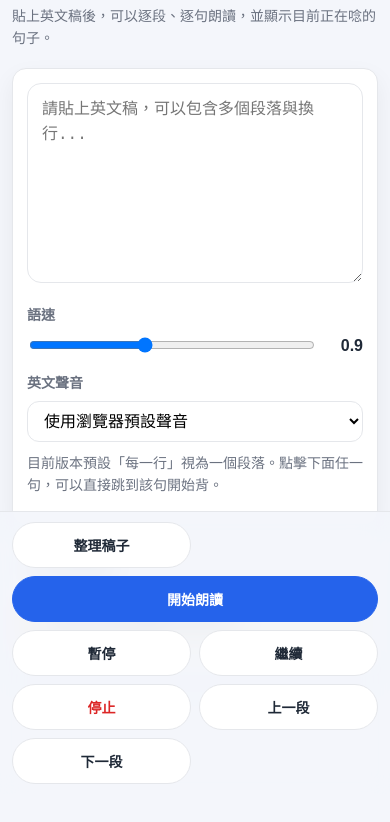
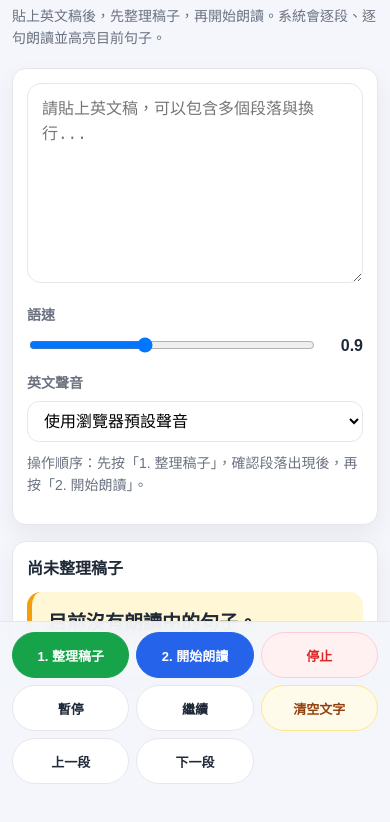
Before and after one commit to 10946009/english_speak_practise, a plain HTML site: page index.html in a window 390 px wide. Shown: the part 50-872 px from the top of the page. Drawn offline with Linux system fonts and the light colour scheme.

Commit message:
Update index.html

```diff
--- a/index.html
+++ b/index.html
@@ -14,6 +14,10 @@
       --border: #e5e7eb;
       --primary: #2563eb;
       --primary-dark: #1d4ed8;
+      --success: #16a34a;
+      --success-dark: #15803d;
+      --danger: #dc2626;
+      --danger-bg: #fff1f2;
       --warning-bg: #fff7d6;
       --warning-border: #f59e0b;
       --done: #9ca3af;
@@ -36,7 +40,7 @@
     .app {
       width: min(100%, 980px);
       margin: 0 auto;
-      padding: 24px 16px 120px;
+      padding: 24px 16px 130px;
     }
 
     .header {
@@ -209,7 +213,7 @@
       width: min(100%, 980px);
       margin: 0 auto;
       display: grid;
-      grid-template-columns: repeat(7, 1fr);
+      grid-template-columns: repeat(4, 1fr);
       gap: 8px;
     }
 
@@ -231,6 +235,16 @@
       box-shadow: 0 6px 14px rgba(0, 0, 0, 0.08);
     }
 
+    button.prepare {
+      background: var(--success);
+      border-color: var(--success);
+      color: white;
+    }
+
+    button.prepare:hover {
+      background: var(--success-dark);
+    }
+
     button.primary {
       background: var(--primary);
       border-color: var(--primary);
@@ -242,7 +256,15 @@
     }
 
     button.danger {
-      color: #dc2626;
+      background: var(--danger-bg);
+      border-color: #fecdd3;
+      color: var(--danger);
+    }
+
+    button.clear {
+      color: #92400e;
+      background: #fffbeb;
+      border-color: #fde68a;
     }
 
     .hint {
@@ -253,7 +275,7 @@
 
     @media (max-width: 768px) {
       .app {
-        padding: 18px 12px 170px;
+        padding: 18px 12px 185px;
       }
 
       .card {
@@ -291,12 +313,8 @@
 
       button {
         min-height: 46px;
-        font-size: 15px;
-        padding: 10px 8px;
-      }
-
-      button.primary {
-        grid-column: span 2;
+        font-size: 14px;
+        padding: 10px 6px;
       }
     }
 
@@ -314,15 +332,13 @@
       }
 
       .button-grid {
-        grid-template-columns: repeat(2, 1fr);
-      }
-
-      button.primary {
-        grid-column: span 2;
+        grid-template-columns: repeat(3, 1fr);
+        gap: 7px;
       }
 
       button {
-        font-size: 14px;
+        font-size: 13px;
+        padding: 9px 4px;
       }
     }
   </style>
@@ -332,7 +348,7 @@
   <main class="app">
     <section class="header">
       <h1>英文整篇稿朗讀背誦工具</h1>
-      <p>貼上英文稿後，可以逐段、逐句朗讀，並顯示目前正在唸的句子。</p>
+      <p>貼上英文稿後，先整理稿子，再開始朗讀。系統會逐段、逐句朗讀並高亮目前句子。</p>
     </section>
 
     <section class="card">
@@ -354,7 +370,7 @@
       </div>
 
       <p class="hint">
-        目前版本預設「每一行」視為一個段落。點擊下面任一句，可以直接跳到該句開始背。
+        操作順序：先按「1. 整理稿子」，確認段落出現後，再按「2. 開始朗讀」。
       </p>
     </section>
 
@@ -370,11 +386,14 @@
 
   <nav class="controls">
     <div class="button-grid">
-      <button onclick="prepareScript()">整理稿子</button>
-      <button class="primary" onclick="startReading()">開始朗讀</button>
+      <button class="prepare" onclick="prepareScript()">1. 整理稿子</button>
+      <button class="primary" onclick="startReading()">2. 開始朗讀</button>
+      <button class="danger" onclick="stopReading()">停止</button>
+
       <button onclick="pauseReading()">暫停</button>
       <button onclick="resumeReading()">繼續</button>
-      <button class="danger" onclick="stopReading()">停止</button>
+      <button class="clear" onclick="clearAll()">清空文字</button>
+
       <button onclick="previousParagraph()">上一段</button>
       <button onclick="nextParagraph()">下一段</button>
     </div>
@@ -667,6 +686,28 @@
       updateStatus();
     }
 
+    function clearAll() {
+      isReading = false;
+      window.speechSynthesis.cancel();
+
+      scriptInput.value = "";
+      paragraphs = [];
+      currentParagraphIndex = 0;
+      currentSentenceIndex = 0;
+
+      content.innerHTML = "";
+      statusBox.textContent = "尚未整理稿子";
+      currentSentenceDisplay.textContent = "目前沒有朗讀中的句子。";
+
+      rateInput.value = "0.9";
+      rateValue.textContent = "0.9";
+
+      window.scrollTo({
+        top: 0,
+        behavior: "smooth"
+      });
+    }
+
     function previousParagraph() {
       stopReading();
 
```
